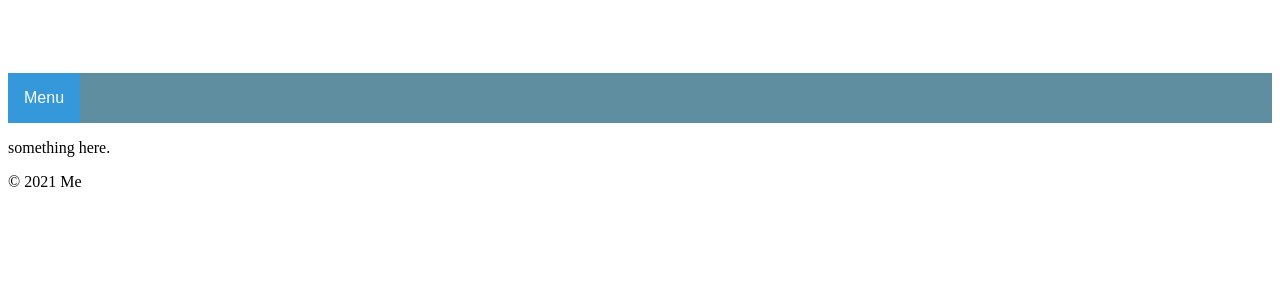
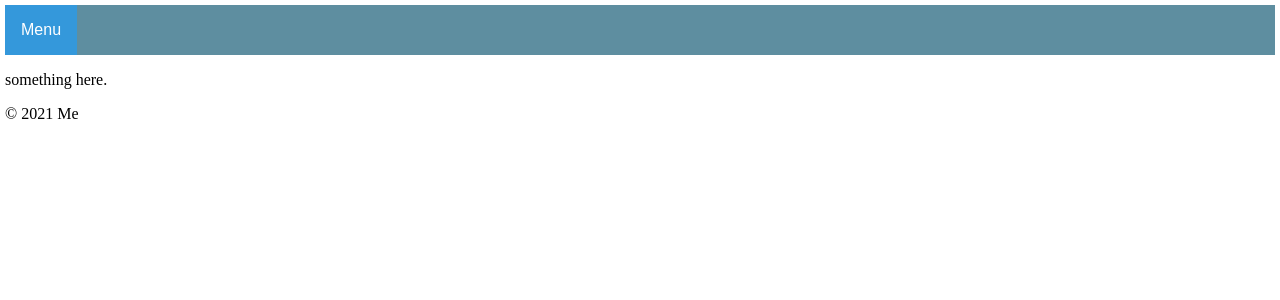
Before and after one commit to kadeska/Website, a PHP site: page /help.php in a window 1280 px wide. Shown: the top 300 px of the page. Run offline with PHP 8.4, Linux system fonts and the light colour scheme.

Commit message:
Adjusted body margin

```diff
--- a/src/css/Body_Style.css
+++ b/src/css/Body_Style.css
@@ -9,7 +9,7 @@
 }
 
 body {
-    margin-top: 73px;
+    margin: 5px;
 }
 
 footer {
```
